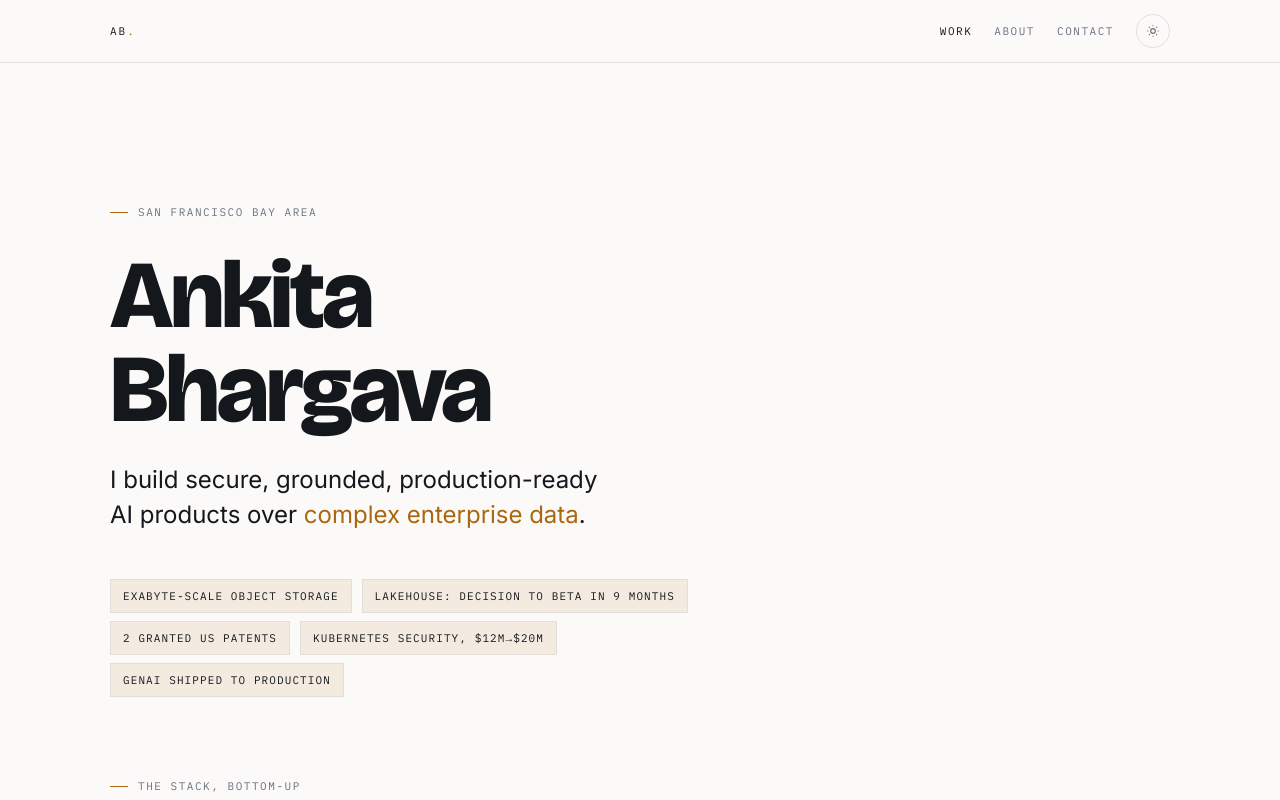
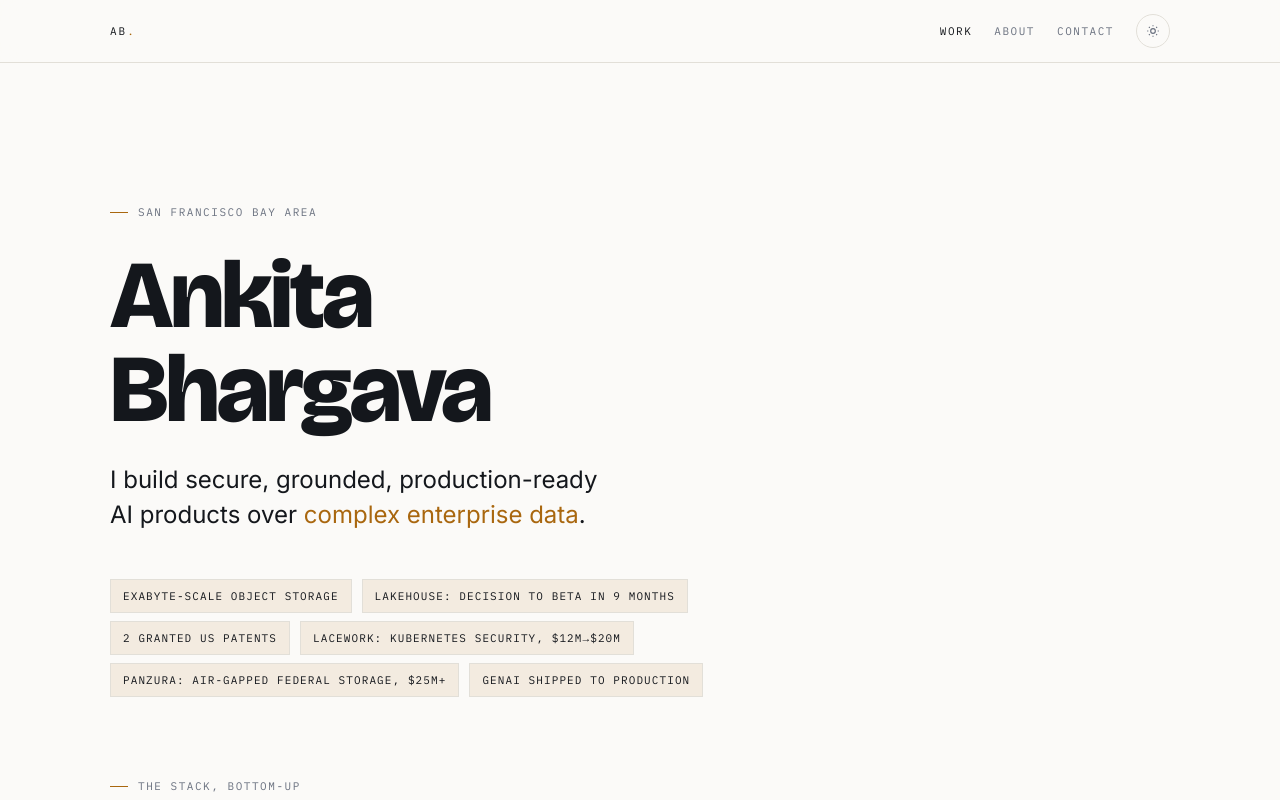
Before and after one commit to Ankita301/portfolio, a React (Vite) app: page / in a window 1280 px wide. Shown: the top 800 px of the page. Built offline with nearby package versions, Linux system fonts and the light colour scheme.

Commit message:
Hero tiles: name Lacework, add Panzura

```diff
--- a/src/content/profile.ts
+++ b/src/content/profile.ts
@@ -15,7 +15,8 @@ export const profile = {
     "Exabyte-scale object storage",
     "Lakehouse: decision to beta in 9 months",
     "2 granted US patents",
-    "Kubernetes security, $12M→$20M",
+    "Lacework: Kubernetes security, $12M→$20M",
+    "Panzura: air-gapped federal storage, $25M+",
     "GenAI shipped to production",
   ],
 
```
